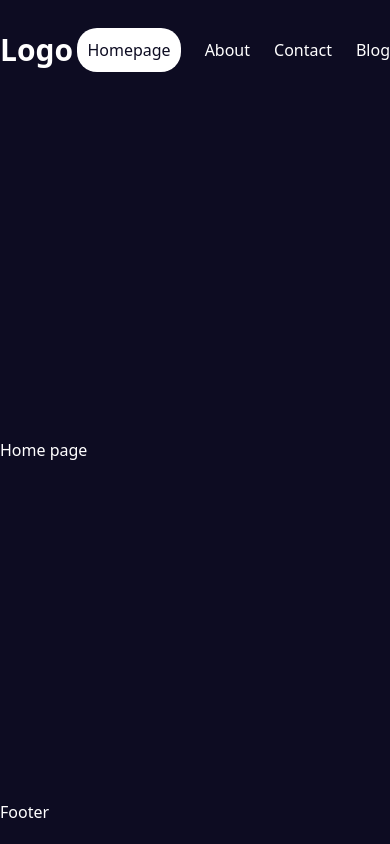
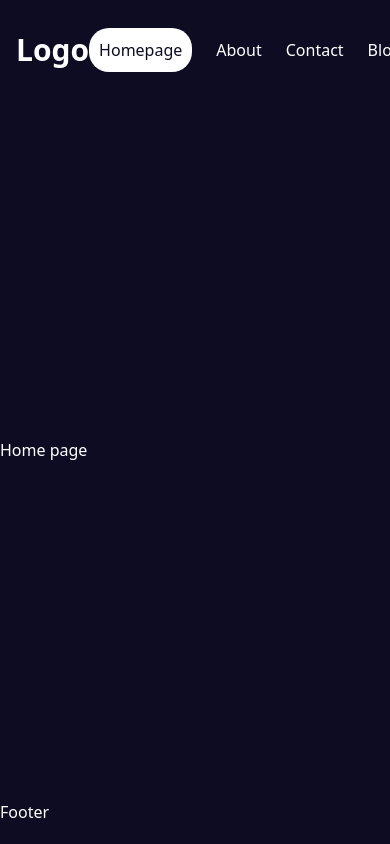
Before and after one commit to Kansoldev/Learning-nextjs, a Next.js app: page / in a window 390 px wide. Built offline with nearby package versions, Linux system fonts and the light colour scheme.

Commit message:
Add padding to navbar to give it space on mobile

```diff
--- a/src/components/Nav/index.tsx
+++ b/src/components/Nav/index.tsx
@@ -2,7 +2,7 @@ import Links from "./Links";
 
 const NavBar = () => {
   return (
-    <div className="h-[100px] flex items-center justify-between">
+    <div className="relative h-[100px] flex items-center justify-between px-4">
       <div className="text-3xl font-bold">Logo</div>
       <Links />
     </div>
```
